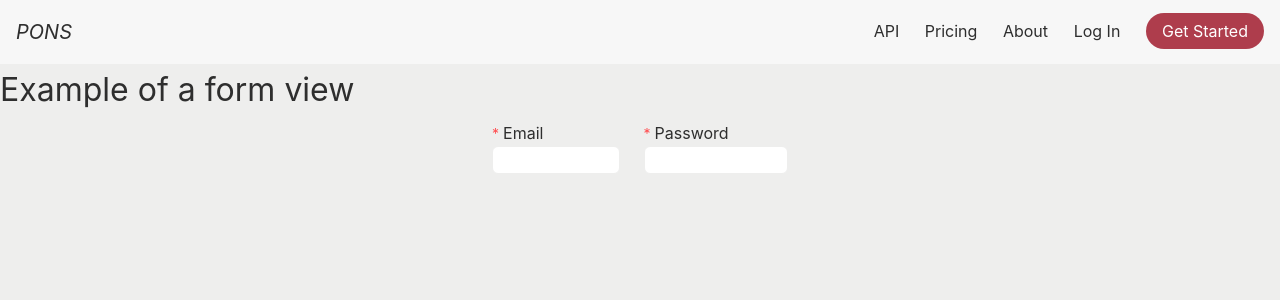
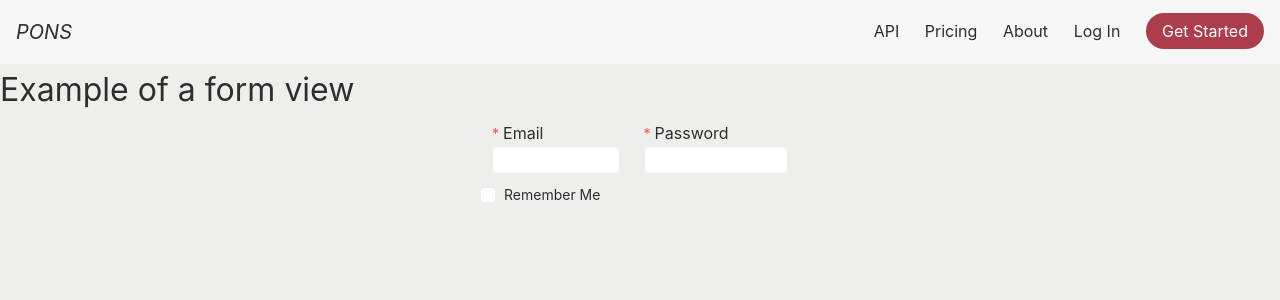
Before and after one commit to pons-io/ponsui, a Vue app: page /form in a window 1280 px wide. Shown: the top 300 px of the page. Built offline with nearby package versions, Linux system fonts and the light colour scheme.

Commit message:
Added: Checkbox ui

```diff
--- a/src/assets/css/inputs.css
+++ b/src/assets/css/inputs.css
@@ -82,9 +82,25 @@
   white-space: nowrap;
 }
 
+.checkbox__wrapper:hover .checkbox__inner {
+  border-color: var(--secondary);
+}
+
 .checkbox + span {
   padding-inline-start: 8px;
   padding-inline-end: 8px;
+}
+
+.checkbox__wrapper {
+  box-sizing: border-box;
+  margin: 0;
+  padding: 0;
+  font-size: 14px;
+  line-height: 1.5714285714285714;
+  list-style: none;
+  display: inline-flex;
+  align-items: baseline;
+  cursor: pointer;
 }
 
 .checkbox--checked::after {
@@ -95,11 +111,7 @@
   height: 100%;
   border-radius: 4px;
   visibility: hidden;
-  border: 2px solid #1677ff;
-  animation-name: css-mb15du-antCheckboxEffect;
-  animation-duration: 0.3s;
-  animation-timing-function: ease-in-out;
-  animation-fill-mode: backwards;
+  border: 2px solid var(--secondary);
   content: "";
   transition: all 0.3s;
 }
@@ -122,11 +134,16 @@
   width: 16px;
   height: 16px;
   direction: ltr;
-  background-color: #ffffff;
-  border: 1px solid #d9d9d9;
+  background-color: var(--white);
+  border: 1px solid var(--lightgrey);
   border-radius: 4px;
   border-collapse: separate;
   transition: all 0.3s;
+}
+
+.checkbox--checked .checkbox__inner {
+  background-color: var(--secondary);
+  border-color: var(--secondary);
 }
 
 .checkbox__inner::after {
@@ -137,10 +154,10 @@
   display: table;
   width: 5.7142857142857135px;
   height: 9.142857142857142px;
-  border: 2px solid #fff;
+  border: 2px solid var(--white);
   border-top-width: 2px;
   border-top-style: solid;
-  border-top-color: rgb(255, 255, 255);
+  border-top-color: var(--white);
   border-top: 0;
   border-inline-start: 0;
   transform: rotate(45deg) scale(0) translate(-50%, -50%);
@@ -149,6 +166,12 @@
   transition: all 0.1s cubic-bezier(0.71, -0.46, 0.88, 0.6), opacity 0.1s;
 }
 
+.checkbox--checked .checkbox__inner::after {
+  opacity: 1;
+  transform: rotate(45deg) scale(1) translate(-50%, -50%);
+  transition: all 0.2s cubic-bezier(0.12, 0.4, 0.29, 1.46) 0.1s;
+}
+
 @media (prefers-color-scheme: dark) {
   .control__input:focus {
     box-shadow: 0 0 0 2px rgba(113, 193, 255, 0.329)
--- a/src/views/FormView.vue
+++ b/src/views/FormView.vue
@@ -1,3 +1,9 @@
+<script setup>
+import { ref } from 'vue'
+
+const tmp = ref(false)
+</script>
+
 <template>
   <h1>Example of a form view</h1>
   <section class="login-form">
@@ -11,6 +17,15 @@
           <label class="control__label--required">Password</label>
           <input class="control__input" type="password" />
         </fieldset>
+      </section>
+      <section class="control__flex">
+        <label class="checkbox__wrapper">
+          <span :class="['checkbox', { 'checkbox--checked': tmp }]">
+            <input v-model="tmp" type="checkbox" class="checkbox__input">
+            <span class="checkbox__inner"></span>
+          </span>
+          <span>Remember Me</span>
+        </label>
       </section>
     </form>
   </section>
```
